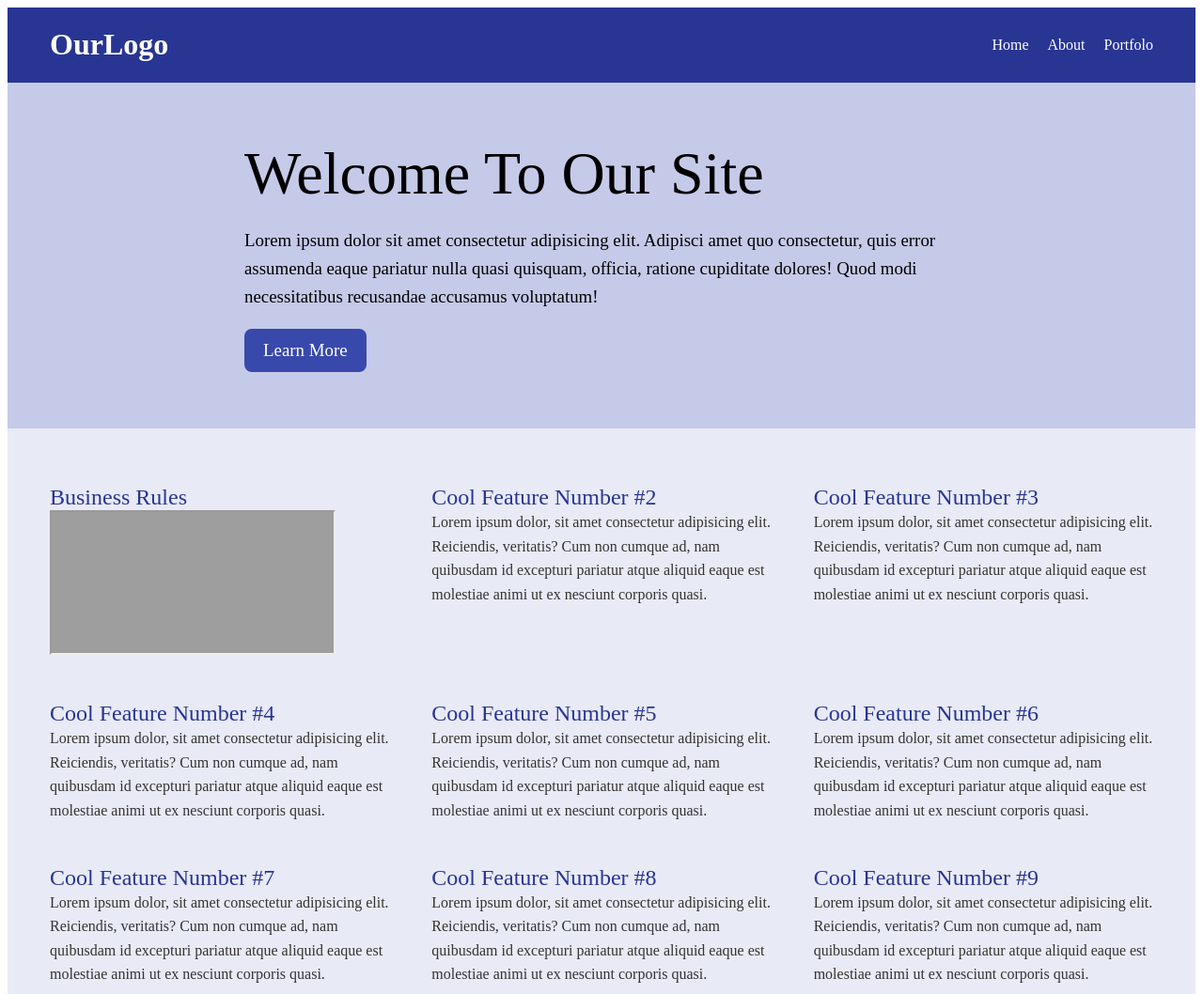
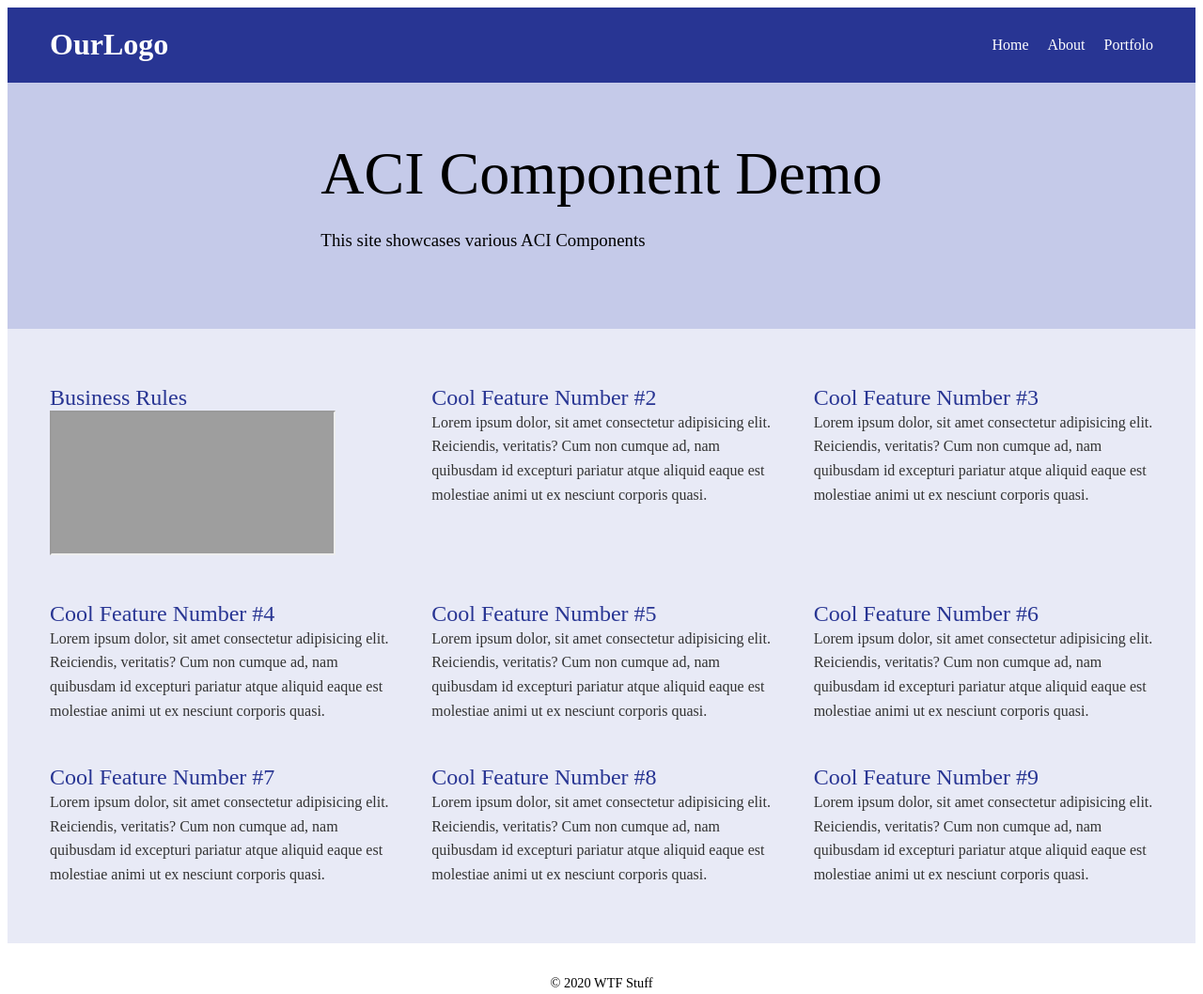
Before and after one commit to wtf675/webboot, a plain HTML site: page index.htm in a window 1280 px wide. Shown: the top 1058 px of the page at 94% size. Drawn offline with Linux system fonts and the light colour scheme; grey boxes are pictures that could not be loaded.

Commit message:
Added ACI demo title

```diff
--- a/index.htm
+++ b/index.htm
@@ -22,9 +22,8 @@
     </div>
 
     <div class="hero">
-       <div class="hero-inner"><h1>Welcome To Our Site</h1>
-        <p>Lorem ipsum dolor sit amet consectetur adipisicing elit. Adipisci amet quo consectetur, quis error assumenda eaque pariatur nulla quasi quisquam, officia, ratione cupiditate dolores! Quod modi necessitatibus recusandae accusamus voluptatum!</p>
-        <a href="#" class="button">Learn More</a>
+       <div class="hero-inner"><h1>ACI Component Demo</h1>
+        <p>This site showcases various ACI Components </p>
        </div>
     </div>
 
```
